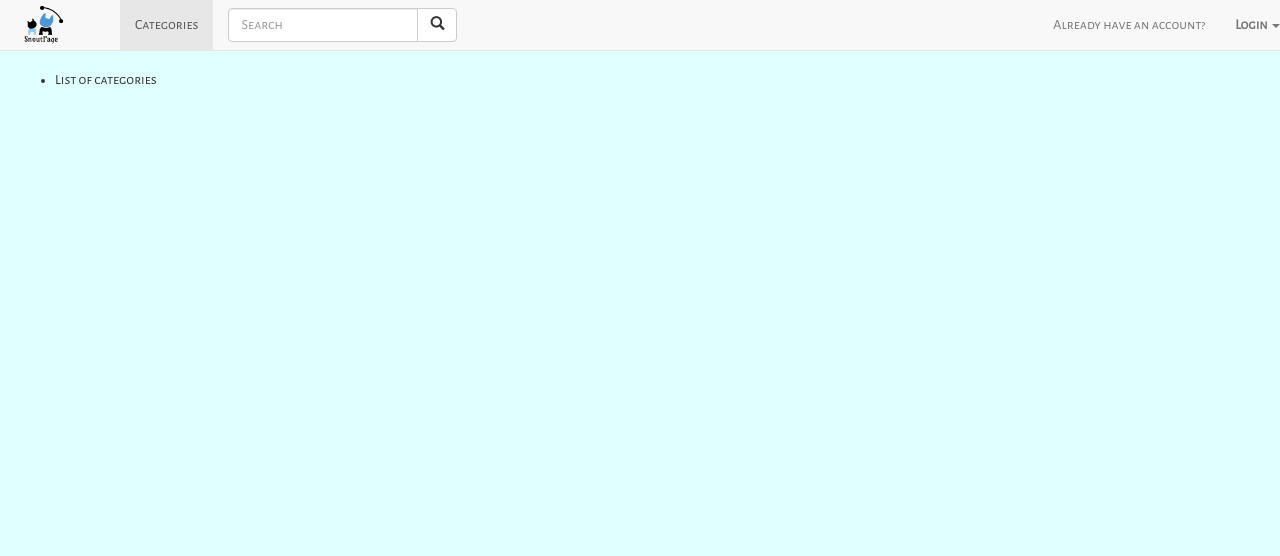
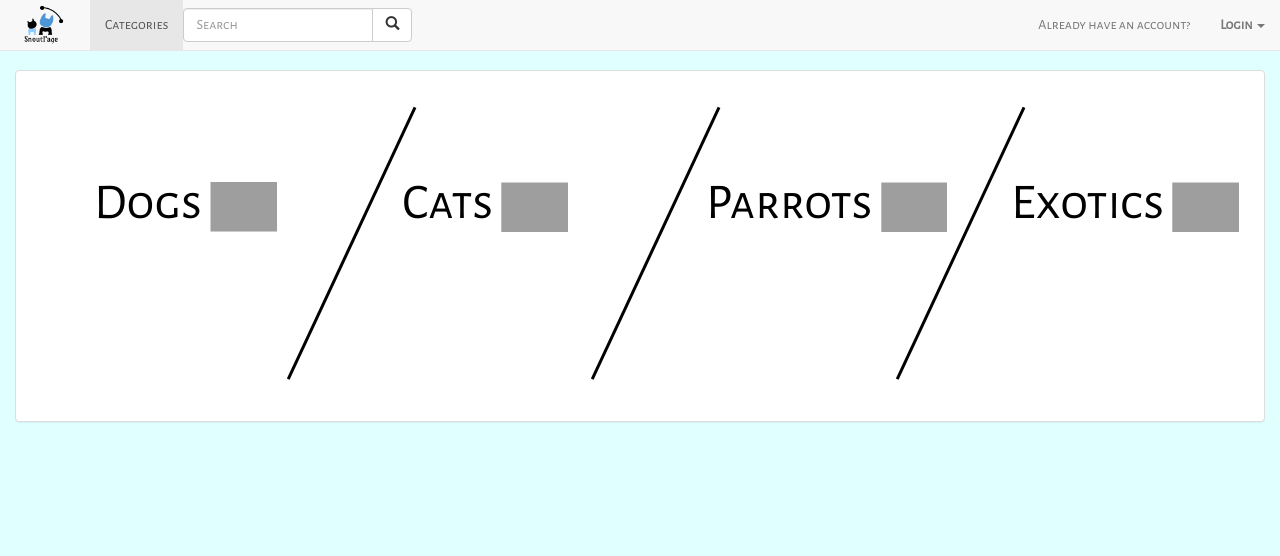
Before and after one commit to BozhanaKoleva/SnoutPage, a Django app: page /category_list/ in a window 1280 px wide. Shown: the top 556 px of the page. Run offline with Django 3.2, Linux system fonts and the light colour scheme; some libraries are stand-ins or nearby versions; grey boxes are pictures that could not be loaded.

Commit message:
fuckgit again

```diff
--- a/SnoutPage_project/static/css/styles.css
+++ b/SnoutPage_project/static/css/styles.css
@@ -256,7 +256,7 @@ img {
 }
 
 #index-post-pic{
-	height:30px;
+	height:50px;
 }
 
 #index-post-wrap{
@@ -265,14 +265,45 @@ img {
 }
 
 #post-comment-modal-body{
-	height:550px;
+	height:500px;
 	overflow:auto;
 }
 
 #post-body{
 	height:100%
+	overflow:auto;
 }
 
 #blue-panel{
 	background-color:skyblue;
 }
+
+#post-image{
+	height:450px;
+	display: block;
+    margin-left: auto;
+    margin-right: auto;
+}
+
+#category-list-panel{
+	height:350px;
+}
+
+#category{
+    transform: rotate(25deg);
+	border-left: solid black;
+	height:300px;
+}
+
+#category2{
+    transform: rotate(25deg);
+	height:300px;
+}
+
+#anti-rotate > a{
+	color:black;
+}
+
+#anti-rotate{
+	transform: rotate(-25deg);
+}
--- a/SnoutPage_project/templates/SnoutPage/base.html
+++ b/SnoutPage_project/templates/SnoutPage/base.html
@@ -30,13 +30,18 @@
 <nav class="navbar navbar-default navbar-fixed-top" id = "navbar-top">
   <div class="container-fluid">
     <div class="navbar-header">
-      <a id = "logoLink"class="navbar-brand" href="{% url 'index' %}"><img class = "img-rounded" id = "logo" src="{% static "images/logo.png" %}" </a>
+	<button type="button" class="navbar-toggle" data-toggle="collapse" data-target="#myNavbar">
+        <span class="icon-bar"></span>
+        <span class="icon-bar"></span>
+        <span class="icon-bar"></span>
+      </button>
+      <a id = "logoLink"class="navbar-brand" href="{% url 'index' %}"><img class = "img-rounded" id = "logo" src="{% static "images/logo.png" %}"></a>
     </div>
-	<ul class="nav navbar-nav">
-      <li class="active"><a href="#">Categories</a></li>
+	<ul class= "nav navbar-nav collapse navbar-collapse"  id="myNavbar">
+      <li class="active"><a href="{% url 'category_list' %}">Categories</a></li>
 	</ul>
 
-    <form class="navbar-form navbar-left" action="/search">
+    <form class="navbar-form navbar-left collapse navbar-collapse"  id="myNavbar" action="/search">
       <div class="input-group">
         <input type="text" class="form-control" placeholder="Search" name="search">
         <div class="input-group-btn">
@@ -46,7 +51,7 @@
         </div>
       </div>
     </form>
-       <ul class="nav navbar-nav navbar-right">
+       <ul class="nav navbar-nav navbar-right collapse navbar-collapse"  id="myNavbar"
 
 
 		<li>
@@ -61,9 +66,7 @@
 
 
 		<li><a href = "{% url 'user_page' user.username %}">User Profile</a></li> <!-- Link to user profile-->
-		<li class="dropdown">
-			<a href="#" class="dropdown-toggle" data-toggle="dropdown"><b>Notifications</b> <span class="caret"></span></a> <!-- temp, might remove-->
-        </li>
+
 		<li>
 			<a href ="{% url 'logout' %}">Logout</a> <!-- Link to Logout page-->
      </ul>
@@ -112,6 +115,9 @@
     </div>
   </div><!-- /.container-fluid -->
 </nav>
+
+
+
 </header>
 <body>
 {% endif %}
--- a/SnoutPage_project/templates/SnoutPage/category_list.html
+++ b/SnoutPage_project/templates/SnoutPage/category_list.html
@@ -2,8 +2,45 @@
 {% load staticfiles %}
 
 {% block body_block %}
-<ul>
-	<li>List of categories</li>
-</ul>
+
+<div class="panel panel-default">
+  <div  style="font-size:50px;"id ="category-list-panel" class="panel-body">
+
+
+ <div class="container-fluid">
+ <br>
+  <div class="row" style=" height:400px;">
+
+    <div id="category2" class = "col-sm-3"><div id="anti-rotate"><a href="#dog">Dogs</a>
+	<img src="https://openclipart.org/download/286632/Sitting-Dog-Silhouette.svg" /></div>
+	</div>
+
+	<div id="category" class = "col-sm-3"><div id="anti-rotate"><a href="#cat">Cats</a>
+	<img src="https://openclipart.org/download/191701/cat-silhouette-snowshoe.svg" /></div>
+
+	</div>
+
+	<div id="category" class = "col-sm-3"><div id="anti-rotate"><a href="#parrot">Parrots</a>
+	<img src="https://openclipart.org/download/287908/Parrot-Silhouette.svg" /></div>
+
+	</div>
+
+	<div id="category" class = "col-sm-3"><div id="anti-rotate"><a href="#exotic">Exotics</a>
+	<img src="https://openclipart.org/download/298284/gecko-clip-art-publicdomainvectors.svg" /></div>
+
+	</div>
+
+  </div>
+</div>
+
+
+
+
+
+
+  </div>
+</div>
+
+
 
 {% endblock %}
--- a/SnoutPage_project/templates/SnoutPage/index.html
+++ b/SnoutPage_project/templates/SnoutPage/index.html
@@ -18,8 +18,9 @@
   <div class="panel-body" id="index-post-wrap">
    <a href="{% url 'post' post.slug %}"   class="list-group-item">
 
+
      {% if post.image %}
-  <img src= "{{post.image.url}}" class= "img-circle" id ="index-post-pic">
+  <img src= "{{post.image.url}}" class= "img-thumbnail" id ="index-post-pic">
   {% endif %}
   {{ post.title }}
   {% if post.description%}
--- a/SnoutPage_project/templates/SnoutPage/pet.html
+++ b/SnoutPage_project/templates/SnoutPage/pet.html
@@ -6,6 +6,7 @@
 
 <div class= "row">
 <div class = "col-xs-5">
+
 {% if picture %}
 <img src = "{{picture.url}}"alt = "pet pic">
 {% endif %}
@@ -99,7 +100,7 @@
         <h4 class="modal-title">{{ post.title }}</h4>
       </div>
       <div class="modal-body">
-	  <img src= "{{post.image.url}}">
+	 <img src= "{{post.image.url}}">
         <p>{{post.description}}</p>
       </div>
       <div class="modal-footer">
--- a/SnoutPage_project/templates/SnoutPage/post.html
+++ b/SnoutPage_project/templates/SnoutPage/post.html
@@ -9,7 +9,7 @@
  <div class= "panel-heading">{{title}}</div>
   <div class="panel-body" id = "post-body">
     {% if image %}
-  <img src=  '{{image.url}}' style = "height:500px text-align:center;" alt = "Post image">
+  <img  class = "img-rounded" id ="post-image" src= '{{image.url}}' style = "text-align:center;" alt = "Post image">
   {% endif %}
 
   {% if description %}
--- a/SnoutPage_project/templates/SnoutPage/post_category.html
+++ b/SnoutPage_project/templates/SnoutPage/post_category.html
@@ -1,4 +1,4 @@
-{% extends 'SnoutPage/base.html' %}
+	{% extends 'SnoutPage/base.html' %}
 {% load staticfiles %}
 
 {% block body_block %}
@@ -17,7 +17,8 @@
   <div class="panel panel-default" id="index-post-wrap">
   <div class="panel-body" id="index-post-wrap">
    <a href="{% url 'post' post.slug %}"   class="list-group-item">
-     {% if post.image %}
+  {% if post.image %}
+
   <img src= "{{post.image.url}}" class= "img-circle" id ="index-post-pic">
   {% endif %}
   {{ post.title }} - {{post.description}}
--- a/SnoutPage_project/templates/SnoutPage/user_page.html
+++ b/SnoutPage_project/templates/SnoutPage/user_page.html
@@ -152,12 +152,12 @@
         <div class="item">
     {% endif %}
 
-    {% if pet.picture %}
+   {% if pet.picture %}
 		<img src="{{pet.picture.url}}" alt="Picture of {{ pet.name }}"  href="{% url 'pet' pet.slug %}" id="carousel-pet-picture"> <!-- Pet's profile picture -->
     {%else %}
 
 		<img src="{% static "images/logo.png" %}" alt="Picture of {{ pet.name }}"  href="{% url 'pet' pet.slug %}" id="carousel-pet-picture"> <!-- TEMP EXAMPLE, REMOVE WHEN PET PICRURES WORK -->
-    {% endif %}
+	{% endif %}
 
 	  <div class="carousel-caption" id = "carousel-pet-name">
 	  <blockquote>
```
